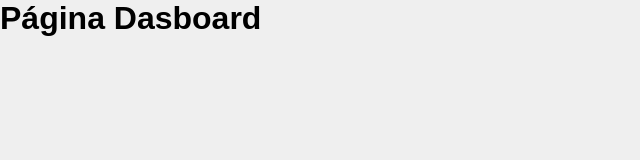
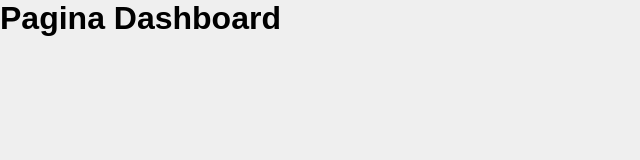
Before and after one commit to dev-edson2020/chamados, a React (Create React App) app: page /dashboard in a window 1280 px wide. Shown: the top 160 px of the page, without its empty margins (0-640 px from the left). Built offline with nearby package versions, Linux system fonts and the light colour scheme.

Commit message:
Ajustes ao logar usuário

```diff
--- a/package.json
+++ b/package.json
@@ -11,6 +11,7 @@
     "react-dom": "^18.2.0",
     "react-router-dom": "^6.21.3",
     "react-scripts": "5.0.1",
+    "react-toastify": "^10.0.4",
     "web-vitals": "^2.1.4"
   },
   "scripts": {
--- a/src/App.js
+++ b/src/App.js
@@ -1,13 +1,16 @@
 import { BrowserRouter } from 'react-router-dom'
 import RoutesApp from './routes';
 
-import AuthProvider from './contexts/auth';
+import AuthProvider from './contexts/auth'
+import { ToastContainer } from 'react-toastify'
+import 'react-toastify/dist/ReactToastify.css';
 
 function App() {
   return (
     <BrowserRouter>
       <AuthProvider>
-        <RoutesApp />
+        <ToastContainer autoClose={3000} />
+        <RoutesApp/>
       </AuthProvider>
     </BrowserRouter>
   );
--- a/src/contexts/auth.js
+++ b/src/contexts/auth.js
@@ -2,12 +2,17 @@ import { useState, createContext, useEffect } from 'react';
 import { auth, db } from '../services/firebaseConnection';
 import { createUserWithEmailAndPassword } from 'firebase/auth'
 import { doc, getDoc, setDoc } from 'firebase/firestore'
+
+import { useNavigate } from 'react-router-dom'
+import { toast } from 'react-toastify'
 
 export const AuthContext = createContext({});
 
 function AuthProvider({ children }){
   const [user, setUser] = useState(null)
   const [loadingAuth, setLoadingAuth] = useState(false);
+
+  const navigate = useNavigate();
 
   function signIn(email, password){
     console.log(email)
@@ -38,8 +43,10 @@ function AuthProvider({ children }){
           };
 
           setUser(data);
-
+          storageUser(data);
           setLoadingAuth(false);
+          toast.success("Seja bem-vindo ao sistema!")
+          navigate("/dashboard")
 
         })
 
@@ -52,6 +59,10 @@ function AuthProvider({ children }){
 
   }
 
+
+  function storageUser(data){
+    localStorage.setItem('@ticketsPRO', JSON.stringify(data))
+  }
 
   return(
     <AuthContext.Provider
--- a/src/pages/Dashboard/index.js
+++ b/src/pages/Dashboard/index.js
@@ -1,7 +1,8 @@
+
 export default function Dashboard(){
-    return(
-        <div>
-            <h1>Página Dasboard</h1>
-        </div>
-    )
+  return(
+    <div>
+      <h1>Pagina Dashboard</h1>
+    </div>
+  )
 }
--- a/src/routes/index.js
+++ b/src/routes/index.js
@@ -2,13 +2,14 @@ import { Routes, Route } from 'react-router-dom'
 
 import SignIn from '../pages/SignIn';
 import SignUp from '../pages/SignUp';
-import Dashboard from '../pages/Dashboard';
+import Dashboard from '../pages/Dashboard'
 
 function RoutesApp(){
   return(
     <Routes>
       <Route path="/" element={ <SignIn/> } />
       <Route path="/register" element={ <SignUp/> } />
+
       <Route path="/dashboard" element={ <Dashboard/> } />
     </Routes>
   )
```
Also changed, not shown: src/pages/SignIn/index.js (+11 -7 lines), src/pages/SignIn/signin.css (indentation only), 1 other file (tests, documents, lock files or other folders).
